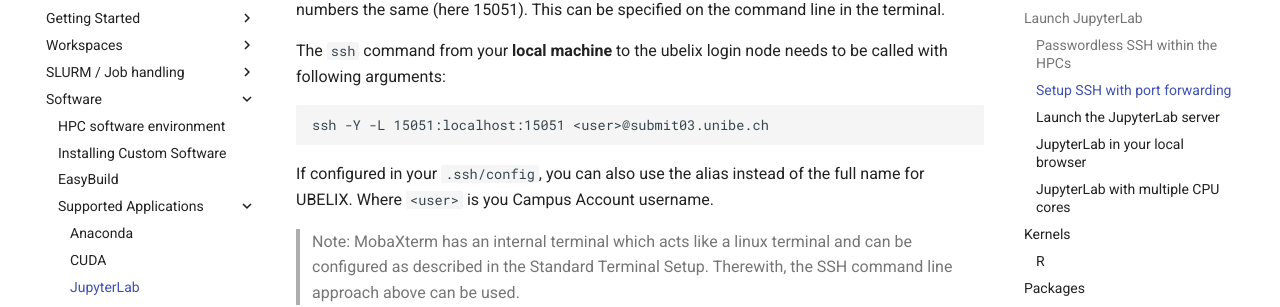
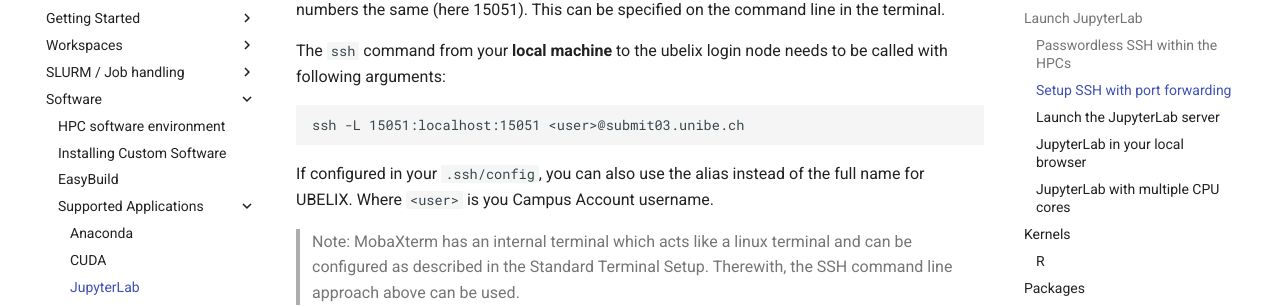
Before and after one commit to hpc-unibe-ch/hpc-unibe-ch.github.io, an MkDocs documentation site: the page built from docs/software/JupyterLab.md, in a window 1280 px wide and 900 px high, scrolled down 1621 px. Shown: the part 144-451 px from the top of the window. Built offline with MkDocs 1.6.1 and Material for MkDocs 9.7.7, drawn with Linux system fonts in a browser that asks for light colours; comment, search, counter and statistics services are not loaded.

````diff
--- a/docs/software/JupyterLab.md
+++ b/docs/software/JupyterLab.md
@@ -55,7 +55,7 @@ First, the port forwarding needs to be enabled between your local machine and UB
 The ```ssh``` command from your **local machine** to the ubelix login node  needs to be called with following arguments:
 
 ```
-ssh -Y -L 15051:localhost:15051 <user>@submit03.unibe.ch
+ssh -L 15051:localhost:15051 <user>@submit03.unibe.ch
 ```
 If configured in your ```.ssh/config```, you can also use the alias instead of the full name for UBELIX. Where `<user>` is you Campus Account username.
 
````
